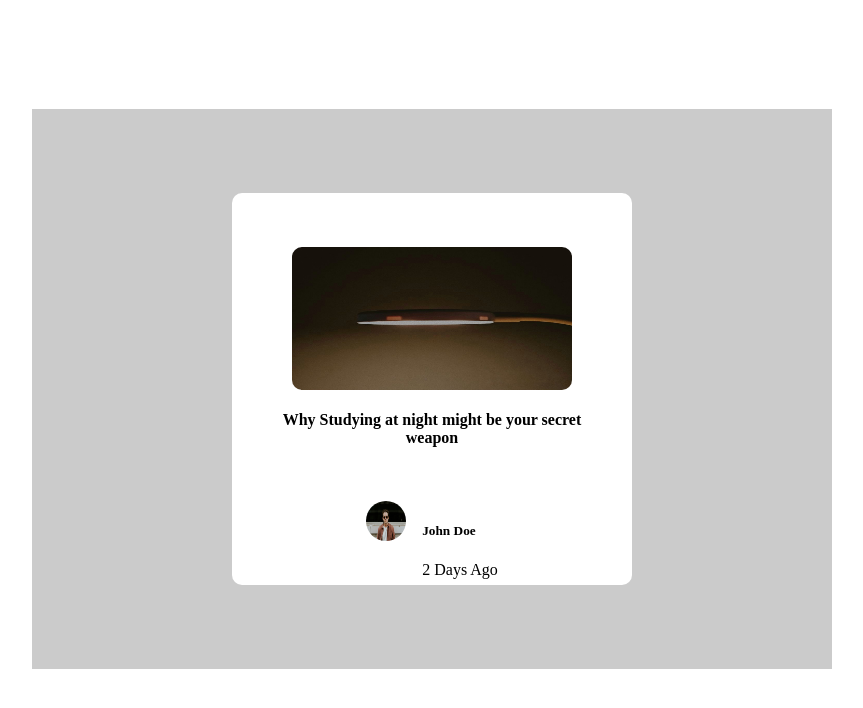
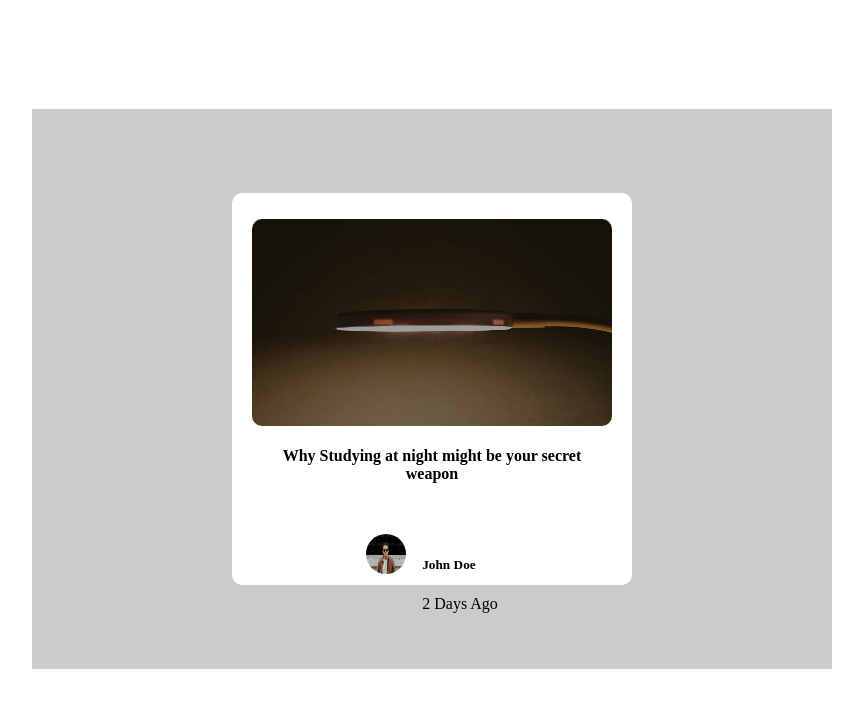
Before and after one commit to rohit1682/card-component, a plain HTML site: page index.html in a window 1280 px wide. Shown: the whole page, without its empty margins (208-1071 px from the left). Drawn offline with Linux system fonts and the light colour scheme.

Commit message:
changes again

```diff
--- a/src/style.css
+++ b/src/style.css
@@ -36,7 +36,7 @@ body html {
 }
 
 .row1 {
-    margin-top: 4vh;
+    margin-top: 5vh;
     display: flex;
     justify-content: center;
     align-items: center;
@@ -46,8 +46,8 @@ body html {
 
 .row1 > img {
     border-radius: 10px;
-    height: 50%;
-    width: 70%;
+    height: 60%;
+    width: 90%;
 }
 
 .row1 > h4 {
```
